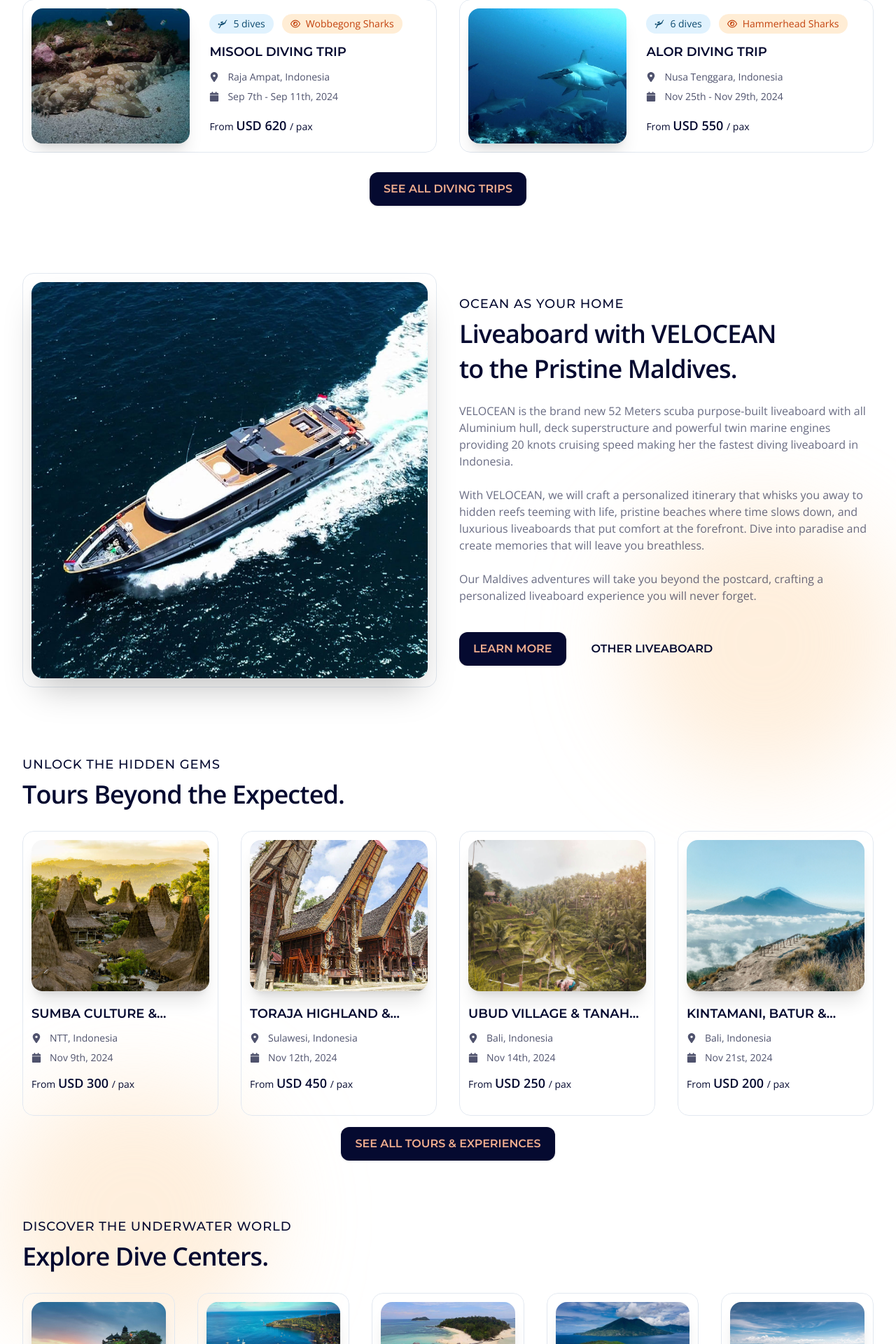
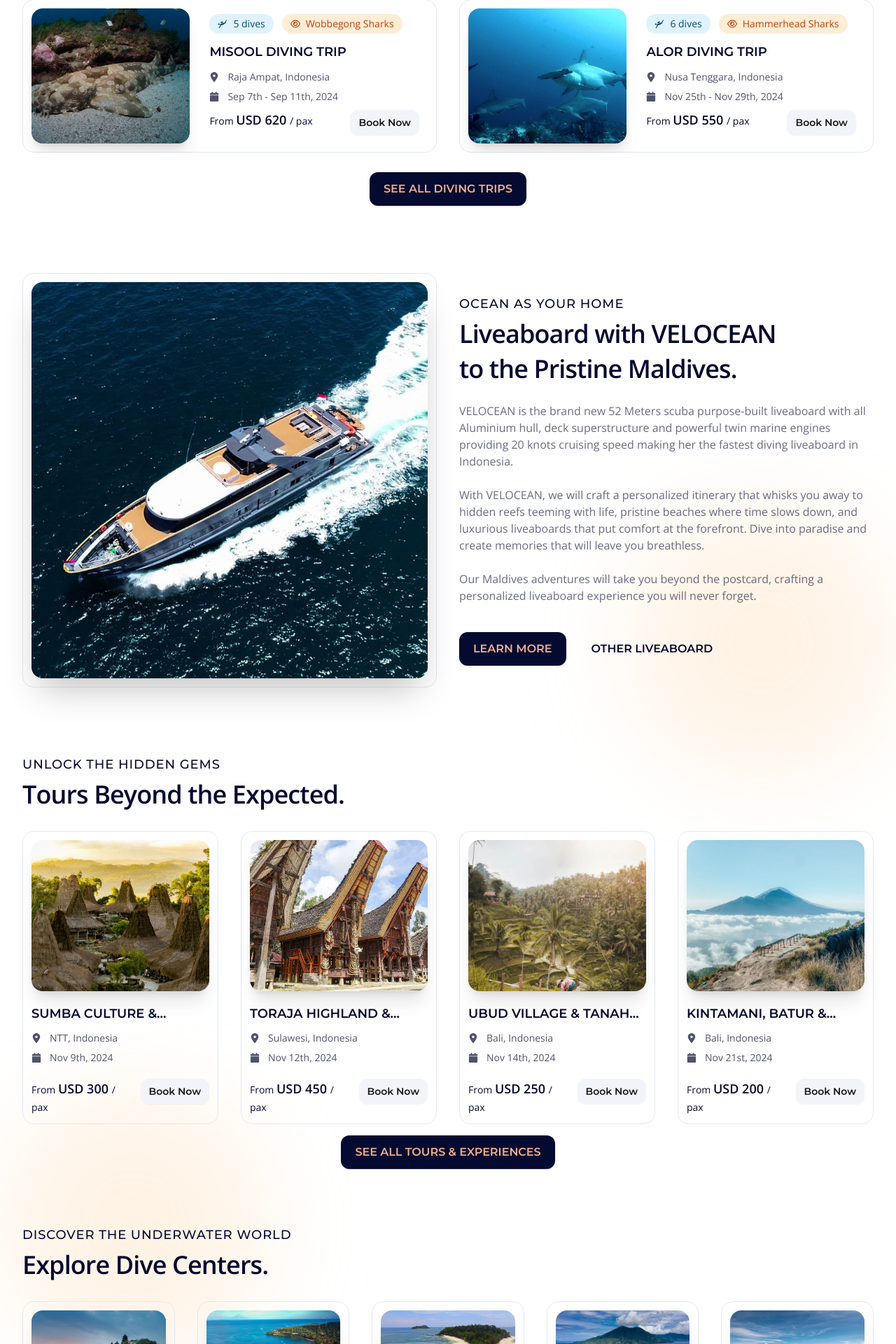
Before and after one commit to dhantosy/sightseaexpeditions, a Next.js app: page / in a window 1280 px wide. Shown: the part 2011-3931 px from the top of the page at 70% size. Built offline with nearby package versions, Linux system fonts and the light colour scheme.

Commit message:
feat: improved ux

```diff
--- a/src/app/_home/page.tsx
+++ b/src/app/_home/page.tsx
@@ -60,7 +60,7 @@
       />
       <div className='relative'>
         <div className='absolute inset-x-0 top-64 min-h-0 pl-20 py-24 flex justify-end overflow-hidden z-0'>
-          <span className='block -ml-20 bg-orange-200 w-72 h-72 rounded-full mix-blend-multiply filter blur-3xl opacity-40 lg:w-96 lg:h-96' />
+          <span className='block -ml-20 bg-orange-200 w-72 h-72 rounded-full mix-blend-multiply filter blur-3xl opacity-30 lg:w-96 lg:h-96' />
         </div>
       </div>
       <SectionInfoHorizontal
@@ -93,7 +93,7 @@
       />
       <div className='relative'>
         <div className='absolute inset-x-0 -top-72 min-h-0 pl-20 py-24 flex justify-between overflow-hidden z-0'>
-          <span className='block -ml-20 bg-orange-200 w-72 h-72 rounded-full mix-blend-multiply filter blur-3xl opacity-40 lg:w-96 lg:h-96' />
+          <span className='block -ml-20 bg-orange-200 w-72 h-72 rounded-full mix-blend-multiply filter blur-3xl opacity-30 lg:w-96 lg:h-96' />
         </div>
       </div>
       <SectionUpcomingEvents
--- a/src/components/ui/Button/index.tsx
+++ b/src/components/ui/Button/index.tsx
@@ -16,7 +16,7 @@
         outline:
           "font-montserrat border-2 shadow-sm hover:bg-white/60 hover:text-accent-foreground",
         secondary:
-          "font-montserrat bg-secondary text-secondary-foreground shadow-sm hover:bg-secondary/80",
+          "font-montserrat bg-slate-100 text-secondary-foreground shadow-sm hover:bg-secondary/80",
         ghost: "font-montserrat hover:bg-accent hover:text-accent-foreground",
         link: "font-montserrat text-primary underline-offset-4 hover:underline",
       },
--- a/src/components/ui/CardHorizontalItem/index.tsx
+++ b/src/components/ui/CardHorizontalItem/index.tsx
@@ -1,7 +1,8 @@
 import Link from 'next/link'
 import Image from 'next/image'
 import { FaLocationDot, FaCalendar, FaRegEye } from 'react-icons/fa6';
-import { MdScubaDiving } from "react-icons/md";
+import { MdScubaDiving } from 'react-icons/md';
+import { Button } from '@/components/ui/Button'
 import { CardHorizontalItemProp } from './types'
 
 export default function CardHorizontalItem({
@@ -20,7 +21,7 @@
     <Link href={url} className='relative block top-0 overflow-hidden rounded-2xl transition-all hover:-top-1 group'>
       <div className='flex flex-wrap border border-slate-200 rounded-2xl p-3'>
         <div className='relative basis-[100%] md:basis-[40%] grow-0 rounded-2xl shadow-xl overflow-hidden'>
-          <div className='relative w-full pb-[60%] md:pb-[85%]'>
+          <div className='relative w-full pb-[60%] md:pb-[85%] 2lg:pb-[125%] 3lg:pb-[85%]'>
             <Image
               src={img}
               alt={imgAlt}
@@ -52,10 +53,17 @@
             <FaCalendar />
             <span>{date}</span>
           </div>
-          <div className='mt-6 md:mt-3 md:absolute bottom-3'>
-            <span className='text-sm'>From </span>
-            <span className='text-lg font-bold'>{price} </span>
-            <span className='text-sm'>/ pax</span>
+          <div className='mt-6 md:mt-3 2lg:mt-9 md:absolute 2lg:relative 3lg:absolute bottom-3 left-0 flex justify-between w-full pl-0 md:pl-7 2lg:pl-0 3lg:pl-7 pr-0 md:pr-3 gap-3 flex-col 2xs:flex-row'>
+            <div>
+              <span className='text-sm'>From </span>
+              <span className='text-lg font-bold'>{price} </span>
+              <span className='text-sm'>/ pax</span>
+            </div>
+            <div>
+              <Button variant='secondary' size='sm'>
+                Book Now
+              </Button>
+            </div>
           </div>
         </div>
       </div>
--- a/src/components/ui/CardVerticalItem/index.tsx
+++ b/src/components/ui/CardVerticalItem/index.tsx
@@ -1,5 +1,6 @@
 import Link from 'next/link'
 import Image from 'next/image'
+import { Button } from '@/components/ui/Button'
 import { FaLocationDot, FaCalendar } from 'react-icons/fa6';
 import { CardVerticalItemProp } from './types'
 
@@ -30,7 +31,7 @@
             />
           </div>
         </div>
-        <div className='py-5 overflow-hidden'>
+        <div className='pt-5 pb-0 overflow-hidden'>
           <h3 className='leading-snug lg:line-clamp-1 text-lg uppercase font-semibold font-montserrat mb-3'>{title}</h3>
           <div className='flex gap-3 items-center mb-2 text-sm opacity-70'>
             <FaLocationDot />
@@ -40,10 +41,17 @@
             <FaCalendar />
             <span>{date}</span>
           </div>
-          <div className='mt-3'>
-            <span className='text-sm'>From </span>
-            <span className='text-lg font-bold'>{price} </span>
-            <span className='text-sm'>/ pax</span>
+          <div className='mt-5 flex flex-col gap-4 3lg:flex-row justify-between'>
+            <div>
+              <span className='text-sm'>From </span>
+              <span className='text-lg font-bold'>{price} </span>
+              <span className='text-sm'>/ pax</span>
+            </div>
+            <div>
+              <Button variant='secondary' size='sm' className='mt-2 3lg:mt-0 w-full 3lg:w-auto'>
+                Book Now
+              </Button>
+            </div>
           </div>
         </div>
       </div>
```
